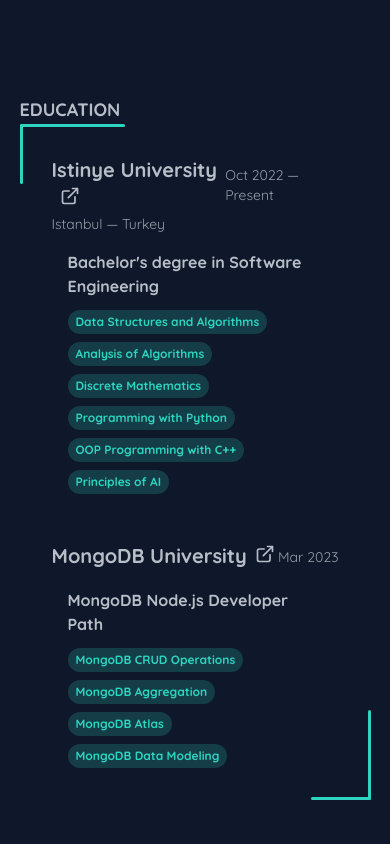
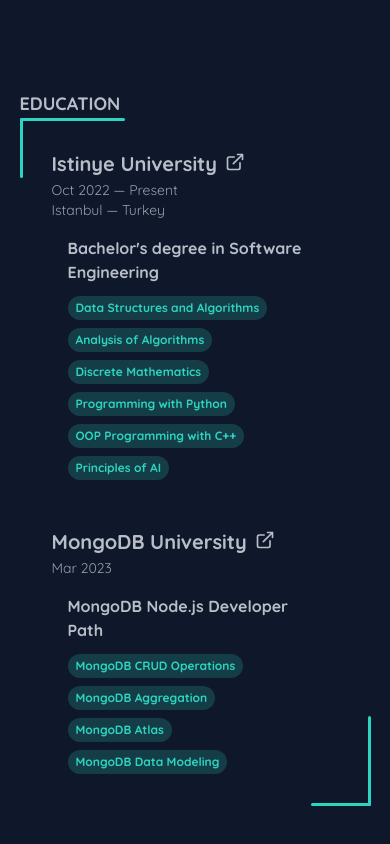
Before and after one commit to MoBakour/portfolio, a React (Vite) app: page / in a window 390 px wide. Shown: the part 1474-2318 px from the top of the page. Built offline with nearby package versions, Linux system fonts and the light colour scheme.

Commit message:
Fixed styling issue at education cards

```diff
--- a/src/components/Education.tsx
+++ b/src/components/Education.tsx
@@ -51,7 +51,7 @@
 		<a href={education.link} target="_blank">
 			<div className="group-hover/container:opacity-60 md:!opacity-100 hover:!opacity-100 group/card flex flex-col gap-4 p-4 py-4 transition rounded-lg hover:bg-slate-800/50 hover:shadow-[inset_0_1px_0_0_rgba(148,163,184,0.1)] hover:drop-shadow-lg md:hover:bg-transparent md:hover:shadow-none md:hover:drop-shadow-none cursor-pointer">
 				<header>
-					<div className="flex justify-between items-center">
+					<div className="flex justify-between items-center md:flex-col md:items-start">
 						<h2 className="text-xl font-bold group-hover/card:text-teal-400 md:group-hover/card:text-slate-200 transition">
 							{education.institution}
 							<IconExternalLink className="inline-block ml-2 mb-2" />
```
